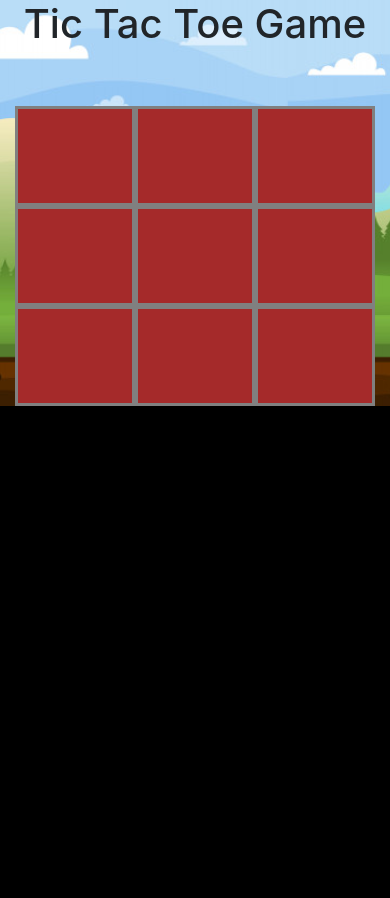
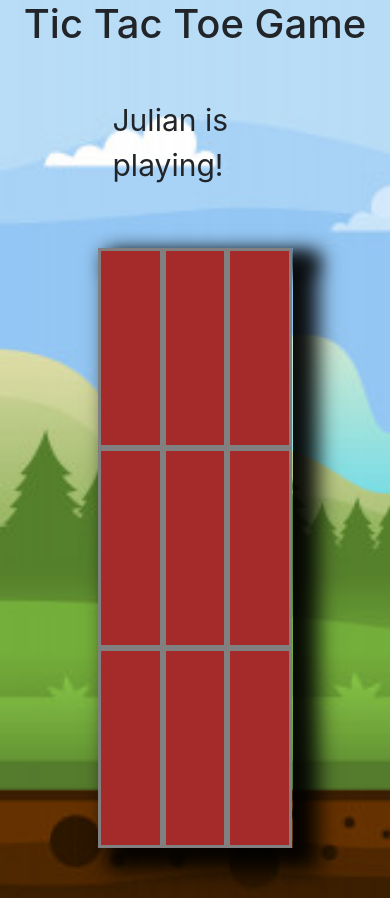
Before and after one commit to jucora/tic-tac-toe-Javascript, a website: page index.html in a window 390 px wide. Before the commit the page ends 844 px from the top, so only its background shows below. Drawn offline with Linux system fonts and the light colour scheme.

Commit message:
improving aspect of tha game

```diff
--- a/css/style.css
+++ b/css/style.css
@@ -9,36 +9,18 @@ body {
   width: 100%;
   height: 100%;
   background-color: #000;
-  background-image: url("../images/level1.jpg"); /*, url(star1.png), url(star2.png);*/
-  background-size: cover;
-  background-position: 0px 0px; /*, 0px 0px, 0px 0px;*/
-  background-repeat: repeat-x; /*, repeat-x, repeat-x;*/
-  animation: animate-background linear 10s infinite;
+  background-image: url("../images/level1.jpg");
+  background-size: contain;
+  background-position: 0px 0px;
+  background-repeat: repeat-x;
+  animation: animate-background linear 5s infinite;
 }
 @keyframes animate-background {
   from {
     background-position: 0px 0px; /*, 0px 0px, 0px 0px;*/
   }
   to {
-    background-position: -200% 0px, -1000px 0px, -500px 0px;
-  }
-}
-.level2 {
-  width: 100%;
-  height: 100%;
-  background-color: #000;
-  background-image: url("../images/level2.jpg"); /*, url(star1.png), url(star2.png);*/
-  background-size: cover;
-  background-position: 0px 0px; /*, 0px 0px, 0px 0px;*/
-  background-repeat: repeat-x; /*, repeat-x, repeat-x;*/
-  animation: animate-background linear 10s infinite;
-}
-@keyframes animate-background {
-  from {
-    background-position: 0px 0px; /*, 0px 0px, 0px 0px;*/
-  }
-  to {
-    background-position: -200% 0px, -1000px 0px, -500px 0px;
+    background-position: -200% 0px;
   }
 }
 
@@ -54,13 +36,8 @@ body {
   height: 150px;
 }
 .container {
-  padding: 50px;
-}
-.half {
-  width: 50%;
-}
-.board-container {
-  width: 100%;
+  padding: 30px;
+  width: 50% !important;
 }
 .row {
   display: flex;
@@ -75,11 +52,26 @@ body {
   border: 3px solid gray;
   display: flex;
   font-size: 100px;
-  height: 100px;
+  height: 215px;
   justify-content: center;
-  float: left;
 }
 .cell:hover {
   background-color: cyan;
   cursor: pointer;
 }
+
+@media only screen and (max-width: 1024px) {
+  .cell {
+    height: 200px;
+  }
+  .level1 {
+    background-size: cover;
+  }
+}
+
+@media only screen and (max-width: 540px) {
+  .container {
+    margin: 25px;
+    padding: 25px;
+  }
+}
--- a/index.html
+++ b/index.html
@@ -17,6 +17,7 @@
       <div class="info-container">
         <div id="info"></div>
       </div>
+      <div class="row"></div>
     </div>
     <audio src="sound/monkey.mp3" id="background-music" preload="auto"></audio>
     <script src="js/logic.js"></script>
--- a/js/logic.js
+++ b/js/logic.js
@@ -1,28 +1,7 @@
 //MODULE
 const gameBoard = (() => {
   const cells = ["", "", "", "", "", "", "", "", ""];
-  const level2 = [
-    "",
-    "",
-    "",
-    "",
-    "",
-    "",
-    "",
-    "",
-    "",
-    "",
-    "",
-    "",
-    "",
-    "",
-    "",
-    "",
-    "",
-    "",
-  ];
-
-  return { cells, level2 };
+  return { cells };
 })();
 
 //FACTORY FUNCTIONS
@@ -41,53 +20,31 @@ const player1 = player("Julian", character[0]);
 const player2 = player("Ana", character[1]);
 const board = gameBoard;
 let currentPlayer = player1;
-let level = 1;
+
 let row = null;
 let winner = false;
+let game = false;
 let info = document.querySelector("#info");
 
 //FUNCTIONS
-function printBoard(board) {
-  console.log(board);
-  document.querySelector(".container").innerHTML = "";
-  info.textContent = `${currentPlayer.name} is playing!`;
-  for (let i = 0; i < level; i++) {
-    container = document.createElement("div");
-    container.setAttribute("class", "board-container");
-
-    for (let i = 0; i < board.length; i++) {
-      let cell = document.createElement("div");
-      cell.classList.add("col-4", "cell");
-      cell.setAttribute("onmousedown", "whoopie.play()");
-      container.appendChild(cell);
-    }
-    document.querySelector(".container").appendChild(container);
-  }
-}
 
 function start() {
-  if (level === 1) {
-    document.querySelector("body").classList.add("level1");
-    printBoard(board.cells);
-  } else if (level === 2) {
-    document.querySelector("body").classList.remove("level1");
-    document.querySelector("body").classList.add("level2");
-    document.querySelector(".board-container").classList.add("half");
-    printBoard(board.level2);
+  game = true;
+  document.querySelector("body").classList.add("level1");
+  info.textContent = `${currentPlayer.name} is playing!`;
+  row = document.createElement("div");
+  row.classList.add("row");
+  for (let i = 0; i < board.cells.length; i++) {
+    let cell = document.createElement("div");
+    cell.classList.add("col-4", "cell");
+    cell.setAttribute("onmousedown", "whoopie.play()");
+    row.appendChild(cell);
   }
-}
-
-function checkLevel() {
-  if (level === 1) {
-    level += 1;
-    start();
-  }
+  document.querySelector(".container").appendChild(row);
 }
 
 function checkWinner(currentPlayer, index) {
   let opt = board.cells;
-
-  console.log(currentPlayer);
   let symbol = currentPlayer.character;
   if (
     (opt[0] === opt[1] && opt[1] === opt[2] && opt[0] === symbol) ||
@@ -101,7 +58,7 @@ function checkWinner(currentPlayer, index) {
   ) {
     info.textContent = `${currentPlayer.name} is the winner`;
     winner = true;
-    checkLevel();
+    game = false;
   }
 }
 
@@ -110,7 +67,7 @@ document.addEventListener("DOMContentLoaded", start());
 
 document.querySelectorAll(".cell").forEach(function (cell, index) {
   cell.addEventListener("click", function () {
-    if (cell.textContent === "") {
+    if (cell.textContent === "" && game) {
       board.cells[index] = currentPlayer.character;
       if (currentPlayer === player1) {
         cell.textContent = currentPlayer.character;
@@ -118,7 +75,7 @@ document.querySelectorAll(".cell").forEach(function (cell, index) {
         currentPlayer = player2;
       } else {
         cell.textContent = currentPlayer.character;
-        checkWinner(currentPlayer, index);
+        checkWinner(currentPlayer);
         currentPlayer = player1;
       }
     }
```
